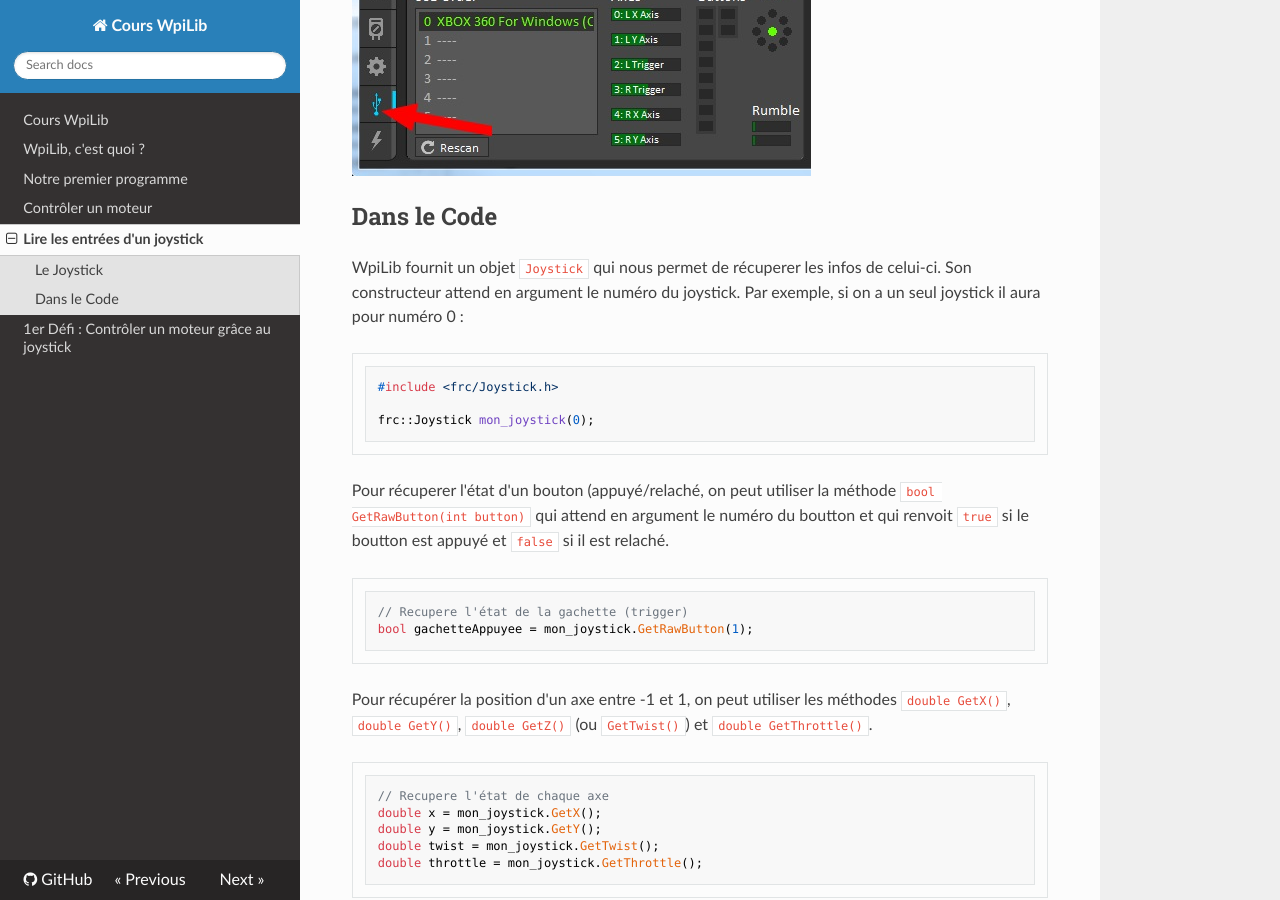
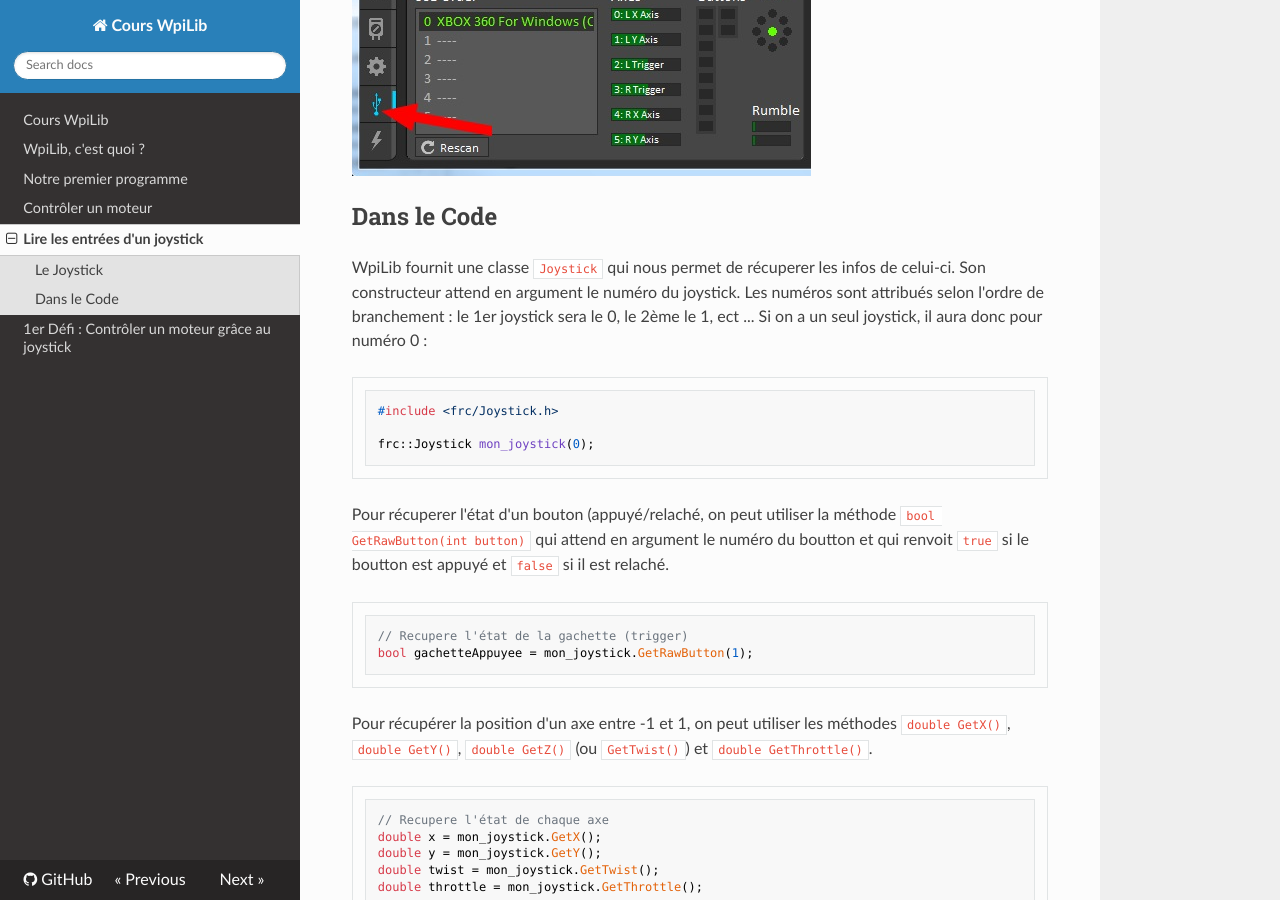
Before and after one commit to Team5553-RoboLyon/RoboLyon-Docs, an MkDocs documentation site: the page built from docs/4-Utiliser_Joystick.md, in a window 1280 px wide and 900 px high, scrolled down 1095 px. Built offline with MkDocs 1.6.1, drawn with Linux system fonts in a browser that asks for light colours; nearby versions of some CDN libraries.

Commit message:
Objet -> classe

````diff
--- a/docs/4-Utiliser_Joystick.md
+++ b/docs/4-Utiliser_Joystick.md
@@ -15,7 +15,7 @@ On peut connaitre l'état de chaque bouton/axe du joystique en temps réel sur l
 
 ## Dans le Code
 
-WpiLib fournit un objet `Joystick` qui nous permet de récuperer les infos de celui-ci. Son constructeur attend en argument le numéro du joystick. Par exemple, si on a un seul joystick il aura pour numéro 0 :
+WpiLib fournit une classe `Joystick` qui nous permet de récuperer les infos de celui-ci. Son constructeur attend en argument le numéro du joystick. Les numéros sont attribués selon l'ordre de branchement : le 1er joystick sera le 0, le 2ème le 1, ect ... Si on a un seul joystick, il aura donc pour numéro 0 :
 ```c++
 #include <frc/Joystick.h>
 
````
